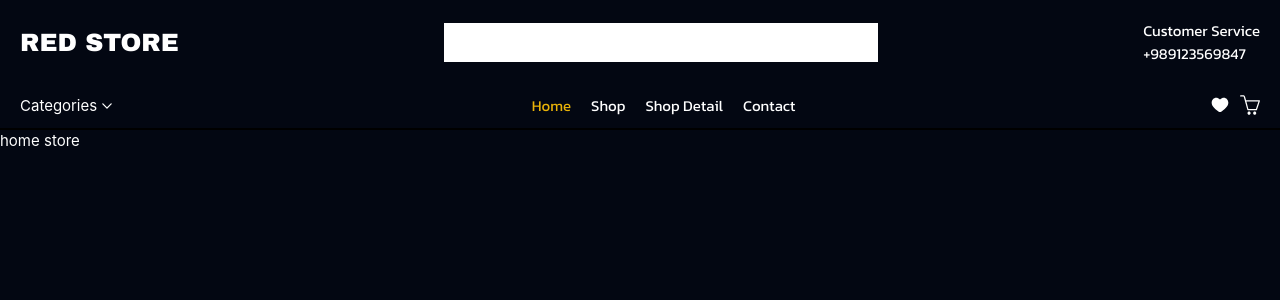
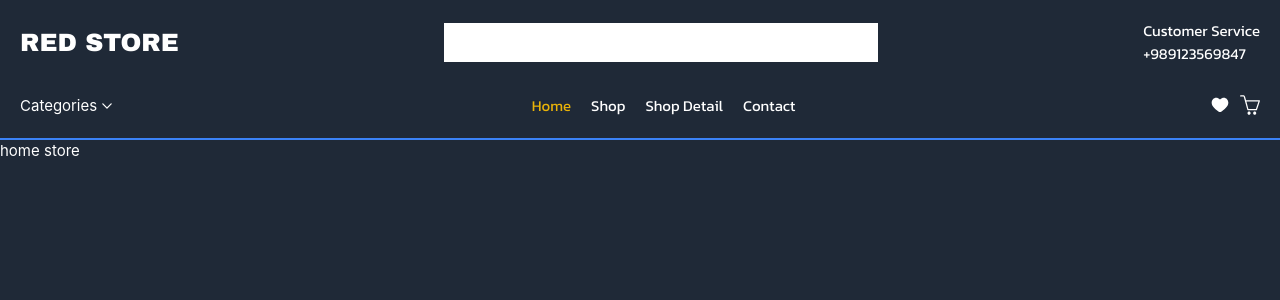
Before and after one commit to mahmoudfarsijani/project-T, a Vue app: page /store/home in a window 1280 px wide. Shown: the top 300 px of the page. Built offline with nearby package versions, Linux system fonts and the light colour scheme; a web font is replaced by a local one.

Commit message:
edit backgroundColor

```diff
--- a/src/assets/main.css
+++ b/src/assets/main.css
@@ -5,7 +5,7 @@ main {
 }
 
 .wrapper {
-  @apply w-full min-h-screen bg-gray-950 dark:bg-gray-200
+  @apply w-full min-h-screen bg-gray-800 dark:bg-gray-200
 }
 
 /* #app {
--- a/src/components/main/StoreHeader.vue
+++ b/src/components/main/StoreHeader.vue
@@ -1,5 +1,5 @@
 <template>
-  <header class="w-full flex flex-col border-b-2 border-black">
+  <header class="w-full flex flex-col border-b-2 border-blue-500 pb-[10px]">
     <!-- top -->
     <div class="header-top w-full flex flex-nowrap justify-between  items-center py-[20px] px-[20px]">
       <RouterLink :to="{name:'home'}" class="font-Archivo text-[25px] uppercase text-white dark:text-black"> red store </RouterLink>
--- a/src/main.js
+++ b/src/main.js
@@ -13,7 +13,13 @@ const app = createApp(App)
 
 // custome hook directive
 
+// const changeWidth = {
+//     mounted(el,binding) {
+//         const resizeHandler = () => {
 
+//         }
+//     }
+// }
 
 // use and mount and component and custome directive
 
```
